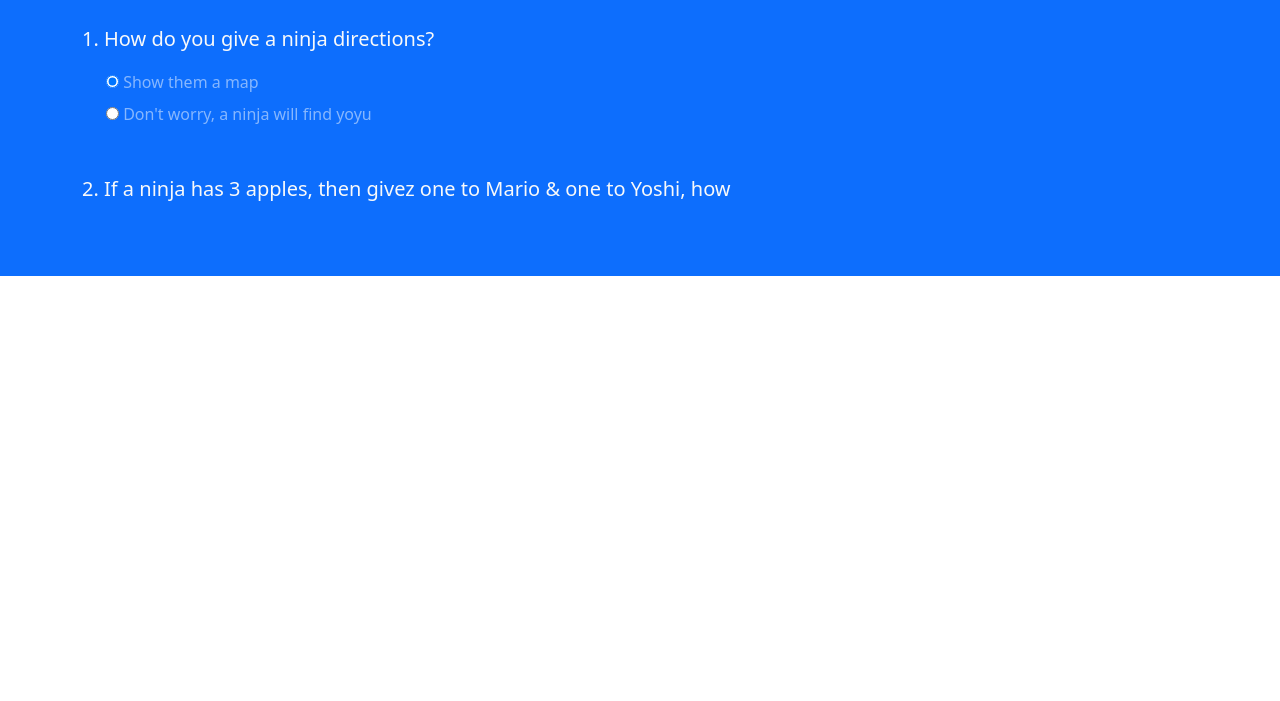
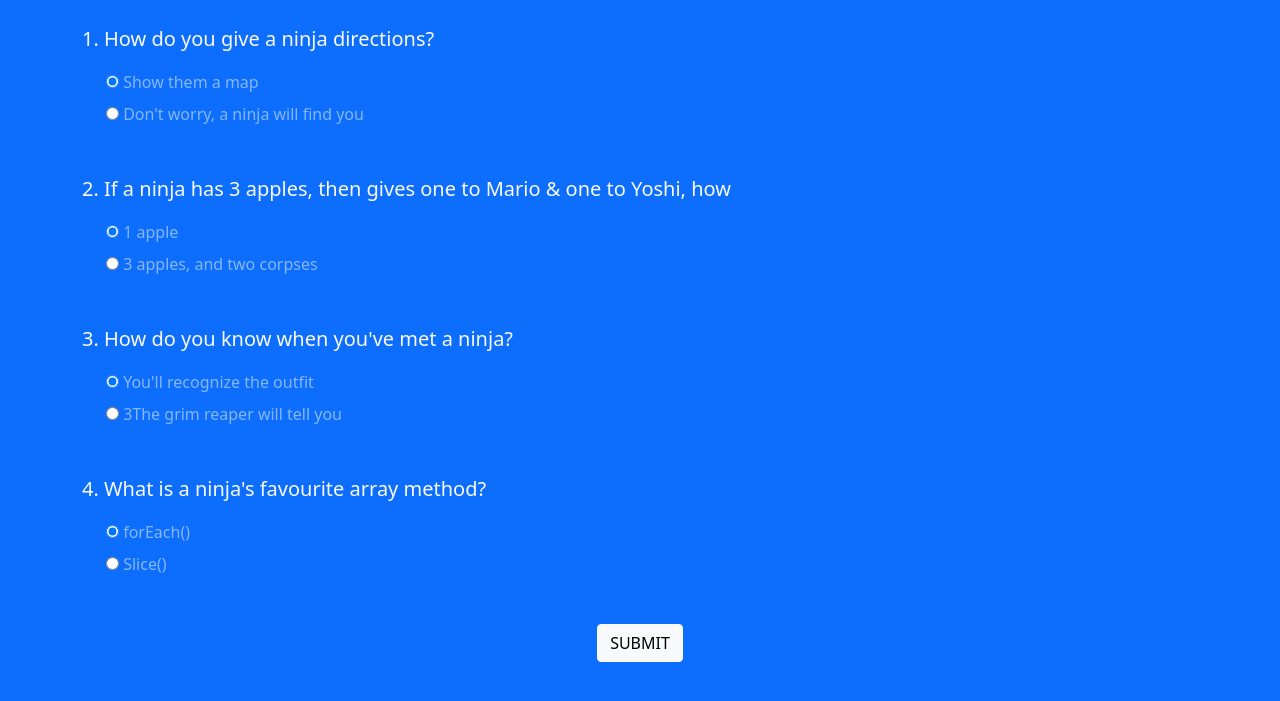
Before and after one commit to GuilhermeHRS/js-classes, a plain HTML site: page index.html in a window 1280 px wide. Shown: the part 315-1016 px from the top of the page. Before the commit the page ends 800 px from the top, so only its background shows below. Drawn offline with nearby package versions, Linux system fonts and the light colour scheme.

Commit message:
Término da criação da interface do quiz

```diff
--- a/index.html
+++ b/index.html
@@ -36,13 +36,51 @@
                     </div>
                     <div class="form-check my-2 text-white-50">
                         <input type="radio" name="q1" value="B">
-                        <label for="" class="form-check-label">Don't worry, a ninja will find yoyu</label>
+                        <label for="" class="form-check-label">Don't worry, a ninja will find you</label>
                     </div>
-                    <div class="my-5">
-                        <p class="lead font-weight-normal">
-                            2. If a ninja has 3 apples, then givez one to Mario & one to Yoshi, how
-                        </p>
+                </div>
+                <div class="my-5">
+                    <p class="lead font-weight-normal">
+                        2. If a ninja has 3 apples, then gives one to Mario & one to Yoshi, how
+                    </p>
+                    <div class="form-check my-2 text-white-50">
+                        <input type="radio" name="q2" value="A" checked>
+                        <label for="" class="form-check-label">1 apple</label>
                     </div>
+                    <div class="form-check my-2 text-white-50">
+                        <input type="radio" name="q2" value="B">
+                        <label for="" class="form-check-label">3 apples, and two corpses</label>
+                    </div>
+                </div>
+                <div class="my-5">
+                    <p class="lead font-weight-normal">
+                        3. How do you know when you've met a ninja?
+                    </p>
+                    <div class="form-check my-2 text-white-50">
+                        <input type="radio" name="q3" value="A" checked>
+                        <label for="" class="form-check-label">You'll recognize the outfit</label>
+                    </div>
+                    <div class="form-check my-2 text-white-50">
+                        <input type="radio" name="q3" value="B">
+                        <label for="" class="form-check-label">3The grim reaper will tell you</label>
+                    </div>
+                </div>
+                <div class="my-5">
+                    <p class="lead font-weight-normal">
+                        4. What is a ninja's favourite array method?
+                    </p>
+                    <div class="form-check my-2 text-white-50">
+                        <input type="radio" name="q4" value="A" checked>
+                        <label for="" class="form-check-label">forEach()</label>
+                    </div>
+                    <div class="form-check my-2 text-white-50">
+                        <input type="radio" name="q4" value="B">
+                        <label for="" class="form-check-label">Slice()</label>
+                    </div>
+                </div>
+
+                <div class="text-center">
+                    <input type="submit" class="btn btn-light" value="SUBMIT">
                 </div>
             </form>
         </div>
```
